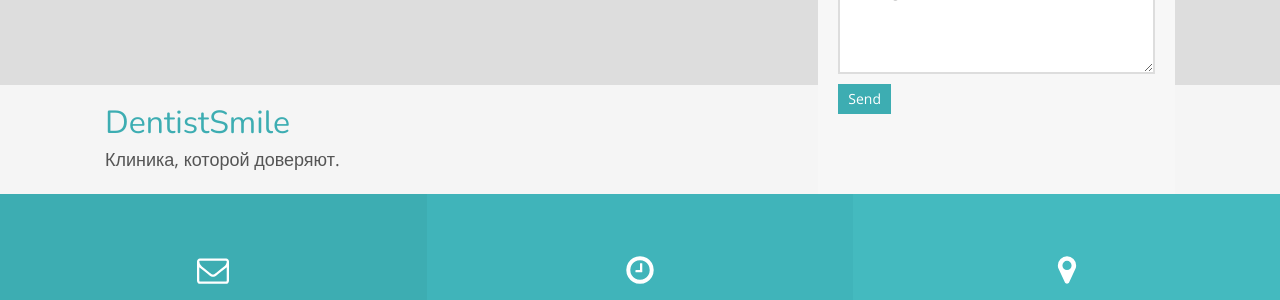
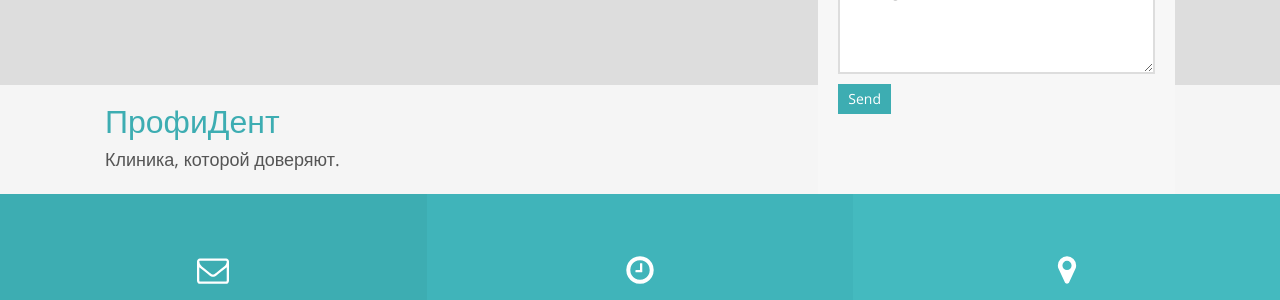
Before and after one commit to profi-dent/profi-dent.github.io, a Jekyll site: the page built from index.html, in a window 1280 px wide and 900 px high. Shown: the part 352-652 px from the top of the window. Built offline with Jekyll 4.4.1, drawn with Linux system fonts in a browser that asks for light colours; nearby versions of some CDN libraries.

Commit message:
update config

```diff
--- a/_config.yml
+++ b/_config.yml
@@ -8,7 +8,7 @@ logo_url: svg/min/logo.svg
 # Hero
 hero:
     hero_img: hero.jpg
-    hero_title: DentistSmile
+    hero_title: ПрофиДент
     hero_description: Клиника, которой доверяют.
 
 # Contact form
```
